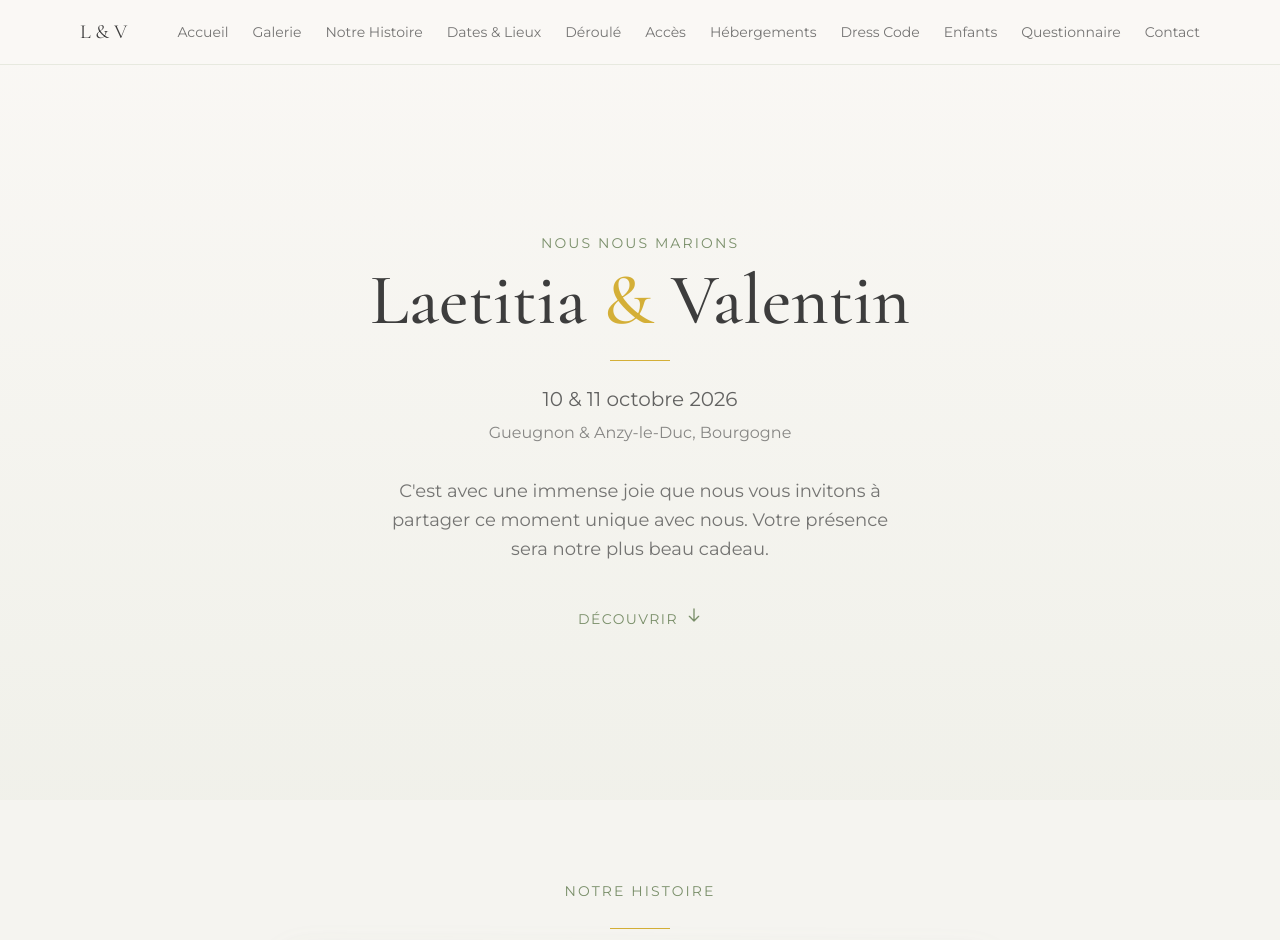
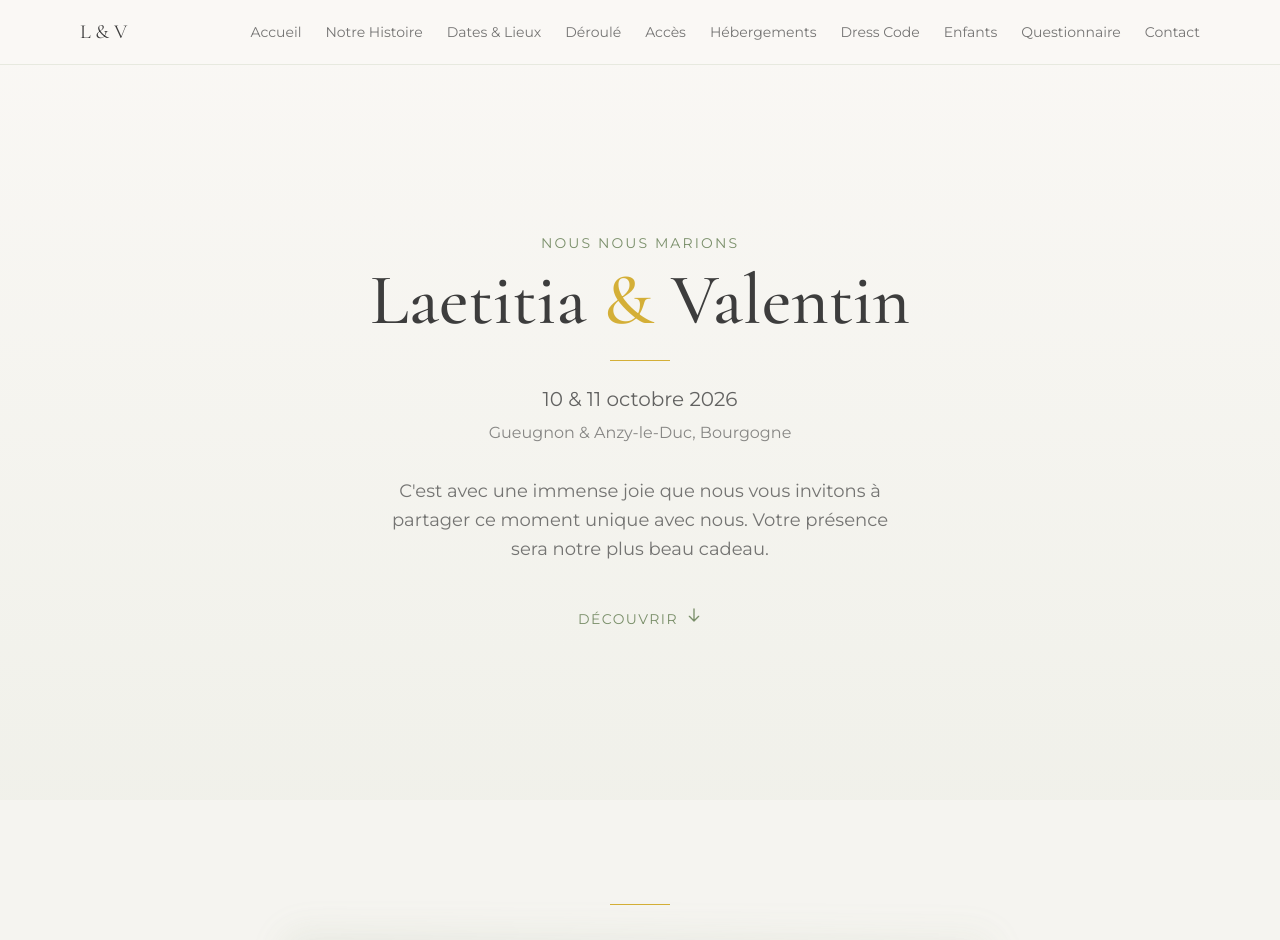
Before and after one commit to k1znoz/MariageLV, a SvelteKit app: page / in a window 1280 px wide. Shown: the top 940 px of the page. Built offline with nearby package versions, Linux system fonts and the light colour scheme.

Commit message:
touch up (menu : galerie)

```diff
--- a/src/routes/+page.svelte
+++ b/src/routes/+page.svelte
@@ -2,7 +2,6 @@
 	// Navigation sections
 	const sections = [
 		{ id: 'accueil', label: 'Accueil' },
-		{ id: 'galerie', label: 'Galerie' },
 		{ id: 'notre-histoire', label: 'Notre Histoire' },
 		{ id: 'dates-lieux', label: 'Dates & Lieux' },
 		{ id: 'deroule', label: 'Déroulé' },
@@ -165,9 +164,9 @@
 	</section>
 
 	<!-- PHOTO À L'HONNEUR -->
-	<section id="galerie" class="py-20 px-4 bg-[var(--color-sage)]/5">
+	<section class="py-20 px-4 bg-[var(--color-sage)]/5">
 		<div class="max-w-4xl mx-auto">
-			<p class="section-subtitle">Notre histoire</p>
+
 
 			<div class="divider"></div>
 
```
